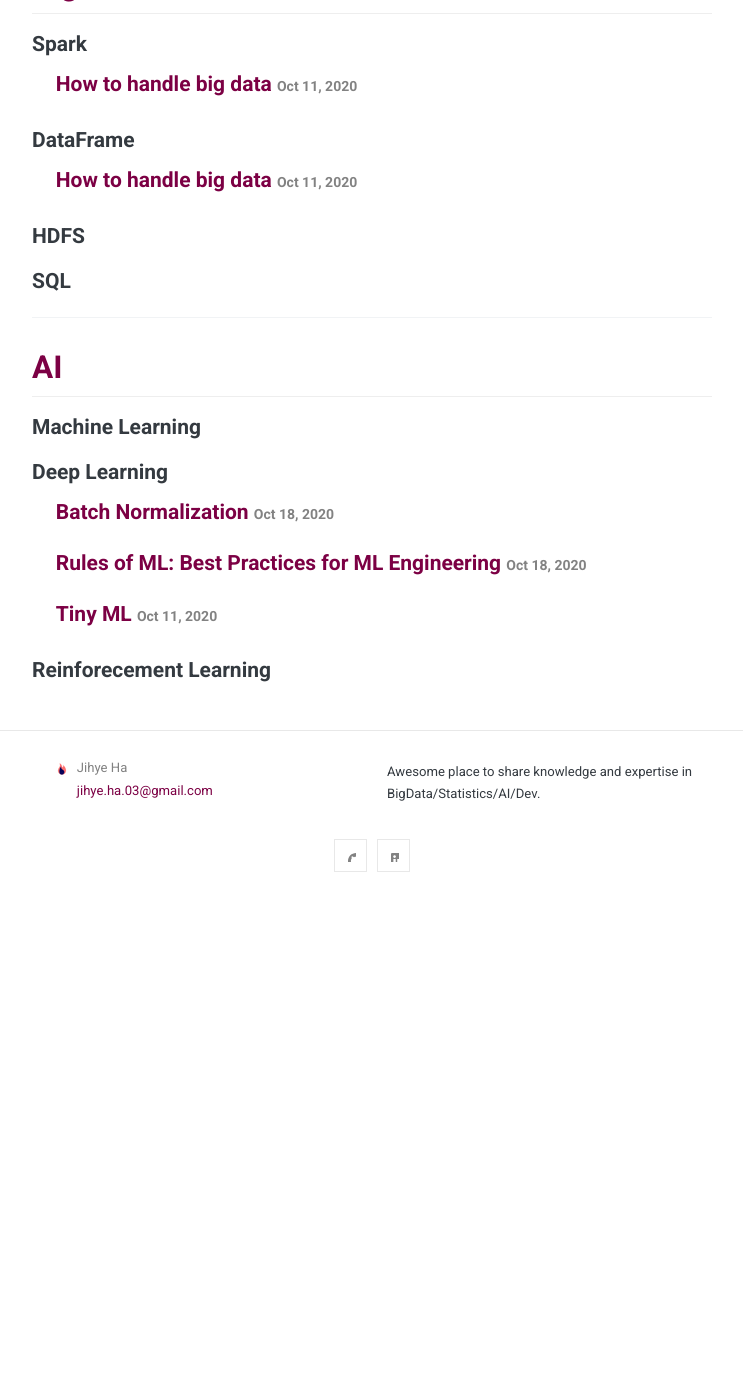
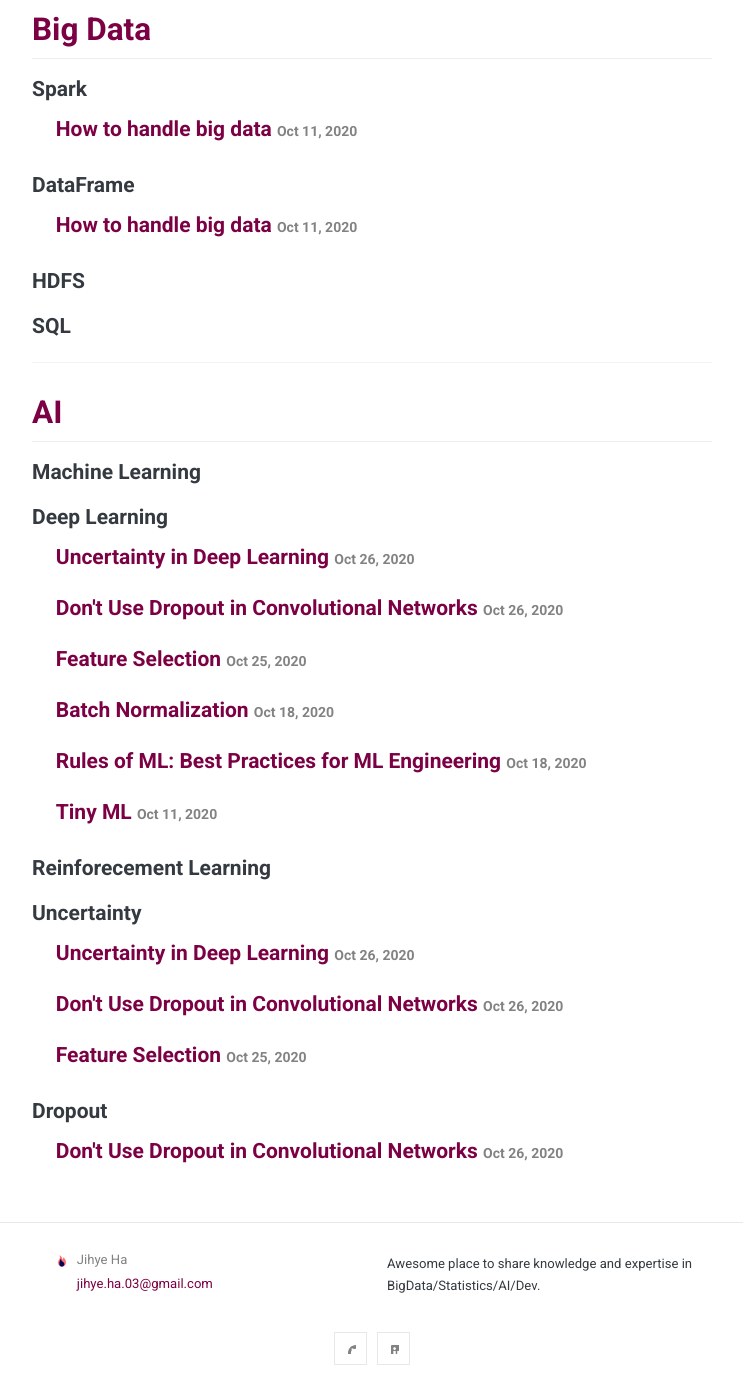
Before and after one commit to jihye-ha/blog-with-me, a Jekyll site: the page built from headers/about.markdown, in a window 1280 px wide and 1400 px high, scrolled down 1048 px. Shown: the whole window, without its empty margins (268-1011 px from the left). Built offline with Jekyll 4.4.1, drawn with Linux system fonts in a browser that asks for light colours; some web fonts are replaced; before the commit the page ends 1955 px from its top, so only the background shows below that; part of the change alters nothing that is shown.

Commit message:
Update recent posts

```diff
--- a/_data/related.yml
+++ b/_data/related.yml
@@ -10,11 +10,14 @@
     - Significance
     - Correlation
     - Feature selection
+    - Bayesian
 - category: ai
   tags:
     - Machine Learning
     - Deep Learning
     - Reinforecement Learning
+    - Uncertainty
+    - Dropout
 - category: dev
   tags:
     - Envoronments
--- /dev/null
+++ b/_posts/2020-10-25-feature-selection.md
@@ -0,0 +1,17 @@
+---
+layout: post
+title:  "Feature Selection"
+date:   2020-10-25
+category: ai
+tags: [Deep Learning, Uncertainty, Bayesian]
+---
+
+
+[Easy Korean post][https://subinium.github.io/feature-selection/]
+
+Feature Selection 방법론은 크게 3가지로 나눌 수 있다.
+(1)Filtering (2)Wrapper (3)Embeded
+
+(1)과 (2)는 model에 사용할 feature에 대한 subset을 정한 다음 train/test 해서 evaluation 해야하는 데 반해  (3)은 modeling을 하며 feature selection이 함께 진행된다.
+
+[Feature Selection using Stochastic Gates(ICML, 2020)](https://arxiv.org/abs/1810.04247)
--- /dev/null
+++ b/_posts/2020-10-26-how-to-use-dropout.md
@@ -0,0 +1,16 @@
+---
+layout: post
+title:  "Don't Use Dropout in Convolutional Networks"
+date:   2020-10-26
+category: ai
+tags: [Deep Learning, Uncertainty, Dropout]
+---
+
+[KDnuggets](https://www.kdnuggets.com/2018/09/dropout-convolutional-networks.html)
+[towards data science](https://towardsdatascience.com/dropout-on-convolutional-layers-is-weird-5c6ab14f19b2)
+
+Batch normalization replaces dropout.
+
+(1) Dropout is generally less effective at regularizaing convolutional layers.
+
+(2) Dropout is good at regularizaing is becoming outdated.
--- /dev/null
+++ b/_posts/2020-10-26-uncertainty-in-deep-learning.md
@@ -0,0 +1,43 @@
+---
+layout: post
+title:  "Uncertainty in Deep Learning"
+date:   2020-10-26
+category: ai
+tags: [Deep Learning, Uncertainty, Bayesian]
+---
+
+
+Yarin Gal
+
+Deep Learning에 Uncertainty를 처음 도입해 하나의 큰 분야로 만듬.
+
+
+[Thesis](http://mlg.eng.cam.ac.uk/yarin/thesis/thesis.pdf)
+[Dropout as a Bayesian Approximation: Representing Model Uncertainty in Deep Learing(ICML, 2016)](http://proceedings.mlr.press/v48/gal16.pdf)
+
+[Easy Korean Video](https://www.youtube.com/watch?v=aU91bDGmy7I)
+
+Production에서 틀리는 것 보다는 "모른다"고 하는 게 낫다.
+특히, 자율주행이나 의료처럼 틀렸을 때의 리스크가 아주 클 때.
+
+RL에서도 bayesian을 사용하면
+언제 exploration을 하고 exploitation을 할 건지
+epsilon-greedy 보다 더 좋은 policy를 정할 수 있다.
+
+
+softmax 결과는 uncertainty가 아니다.
+
+
+Thesis: Bayesian neuralnet 과 dropout은 동일하다.
+Paper: Gaussian process와 dropout은 동일하다.
+
+Bayesian Neural Networks 에서는 model parameter를 deterministic한 point로 보지 않고 distribution으로 본다.  이를 근사하기 위해서 variational inverence를 사용한다.
+
+NN에 dropout을 적용한 것은 Bayesian Neuralnetworks의 objective와 같다.
+
+dropout은 ensemble의 개념이다.
+
+여러 모델에 동일한 input을 넣어 output을 구하면 predictive mean/variance를 계산할 수 있으며
+predictive variance가 uncertainty를 나타낸다.
+
+ReLU에 비해 tanh가 더 잘 saturated되어 uncertainty가 bound 된다.
```
